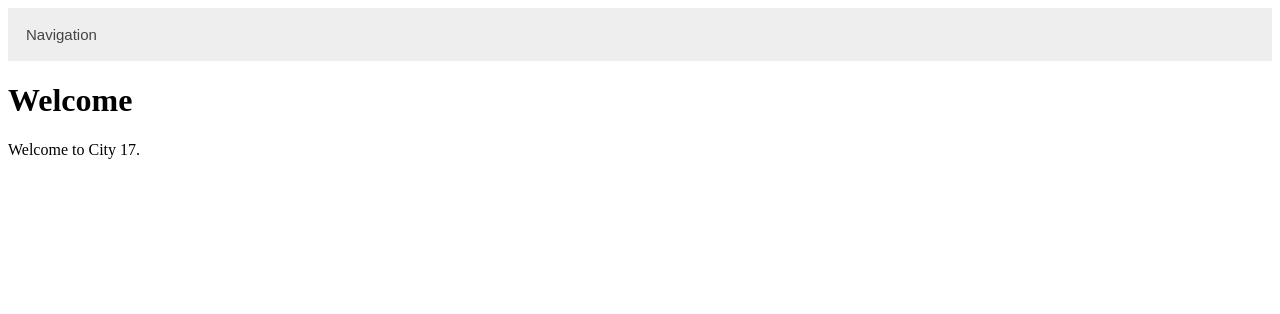
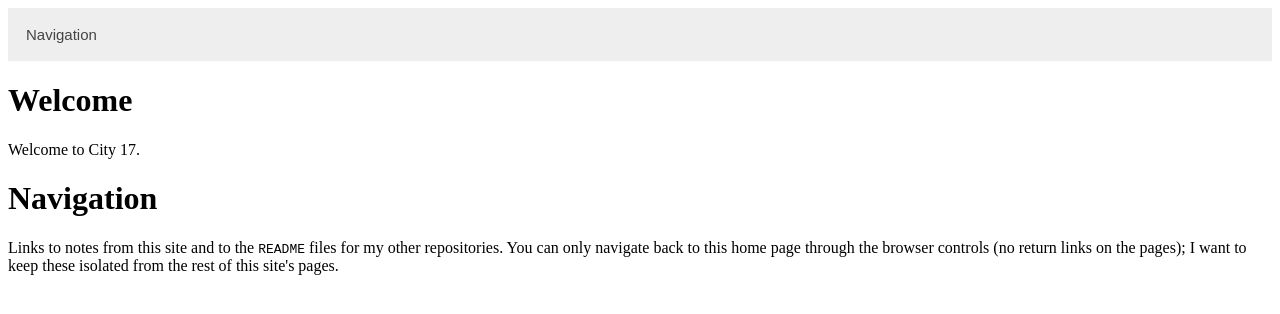
Before and after one commit to Backup158/Backup158.github.io, a Jekyll site: the page built from index.html, in a window 1280 px wide. Shown: the top 314 px of the page. Built offline with Jekyll 4.4.1, drawn with Linux system fonts in a browser that asks for light colours.

Commit message:
Update index.html

```diff
--- a/index.html
+++ b/index.html
@@ -4,3 +4,6 @@ title: Home
 ---
 <h1>Welcome</h1>
 <p>Welcome to City 17. </p>
+<h1>Navigation</h1>
+<p>Links to notes from this site and to the <code>README</code> files for my other repositories.
+  You can only navigate back to this home page through the browser controls (no return links on the pages); I want to keep these isolated from the rest of this site's pages.</p>
```
